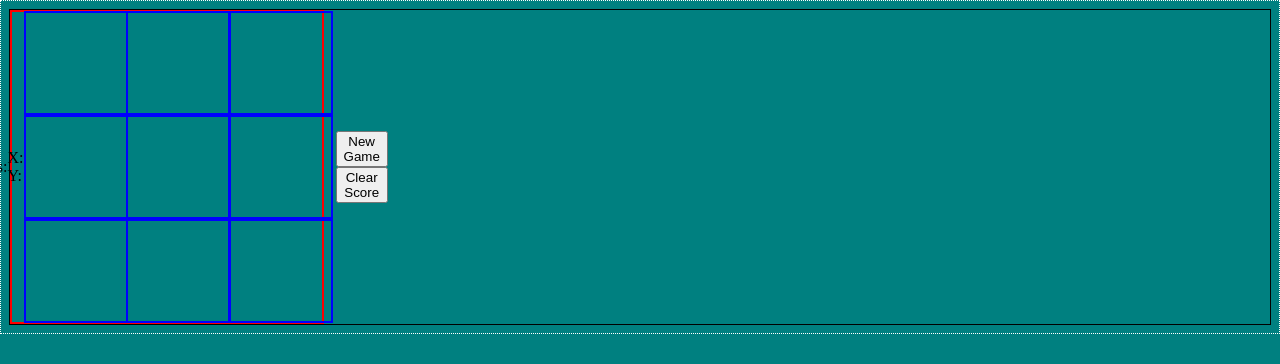
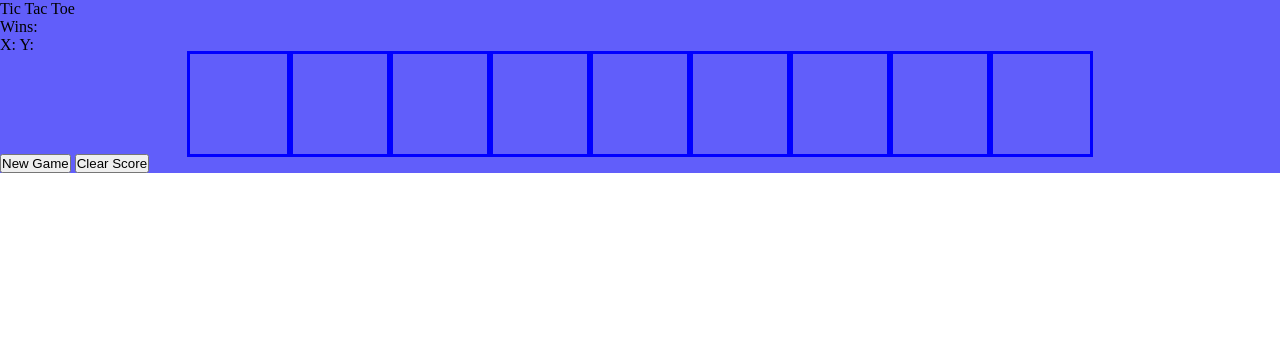
Before and after one commit to ablueblaze/TicTacToe, a plain HTML site: page tictactoe.html in a window 1280 px wide. Drawn offline with Linux system fonts and the light colour scheme.

Commit message:
Playing around with this. Right now I'm focused on getting the visual set up so this can be completed.

```diff
--- a/style.css
+++ b/style.css
@@ -1,28 +1,24 @@
-html {
-  background-color: teal;
-  border: dotted 1px white;
+* {
+  margin: 0;
+  padding: 0;
+}
+.container {
+  background-color: rgb(97, 94, 250);
+
+  width: 100%;
+  height: 100%;
+
 }
 
-body {
-  border: solid 1px black;
-}
-
-.container {
-  height: 310px;
-  width: 310px;
-  border: solid 2px red;
+.board {
   display: flex;
-  align-items: center;
+  flex-direction: row;
   justify-content: center;
 }
 
-.board {
-  display: grid;
-  grid-template-columns: 33% 33% 33%;
-}
+.cell {
+  outline: solid blue;
 
-.cell {
-  border: solid 2px blue;
   width: 100px;
   height: 100px;
   font-size: 3rem;
```
